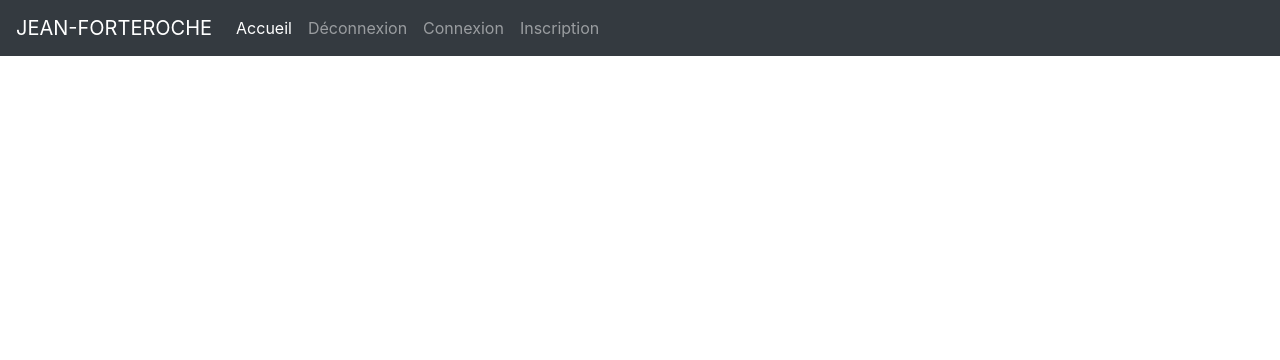
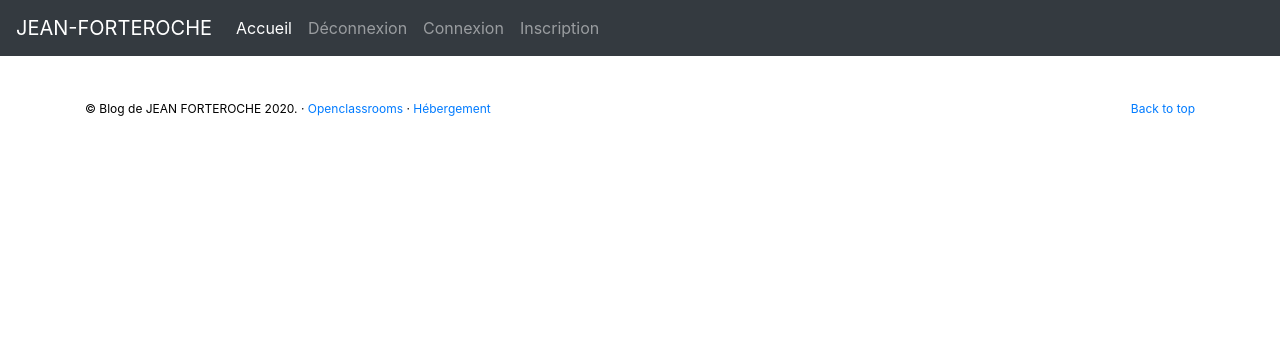
Before and after one commit to rajagd/projet4-OCR, a PHP site: template src/view/frontend/template.php in a window 1280 px wide. Shown: the top 360 px of the page. Run offline with PHP 8.4, Linux system fonts and the light colour scheme; the template is opened without the code that fills it: most values are stand-ins (such as "Sample title", 1, 10 or a date in 2020).

Commit message:
Ajouter le Copyright Footer
Ajouté le copyright texte et link à footer,

```diff
--- a/src/view/frontend/template.php
+++ b/src/view/frontend/template.php
@@ -36,7 +36,11 @@
     </div>
   </nav>
 </header>
-
+<!-- FOOTER -->
+  <footer class="container">
+        <p class="float-right"><a href="#">Back to top</a></p>
+        <p>&copy; Blog de JEAN FORTEROCHE 2020. &middot; <a href="#">Openclassrooms</a> &middot; <a href="https://www.arshman.fr">Hébergement</a></p>
+  </footer>
 <!-- jQuery first, then Popper.js, then Bootstrap JS -->
 <script src="https://code.jquery.com/jquery-3.4.1.slim.min.js" integrity="sha384-J6qa4849blE2+poT4WnyKhv5vZF5SrPo0iEjwBvKU7imGFAV0wwj1yYfoRSJoZ+n" crossorigin="anonymous"></script>
 <script src="https://cdn.jsdelivr.net/npm/popper.js@1.16.0/dist/umd/popper.min.js" integrity="sha384-Q6E9RHvbIyZFJoft+2mJbHaEWldlvI9IOYy5n3zV9zzTtmI3UksdQRVvoxMfooAo" crossorigin="anonymous"></script>
```
